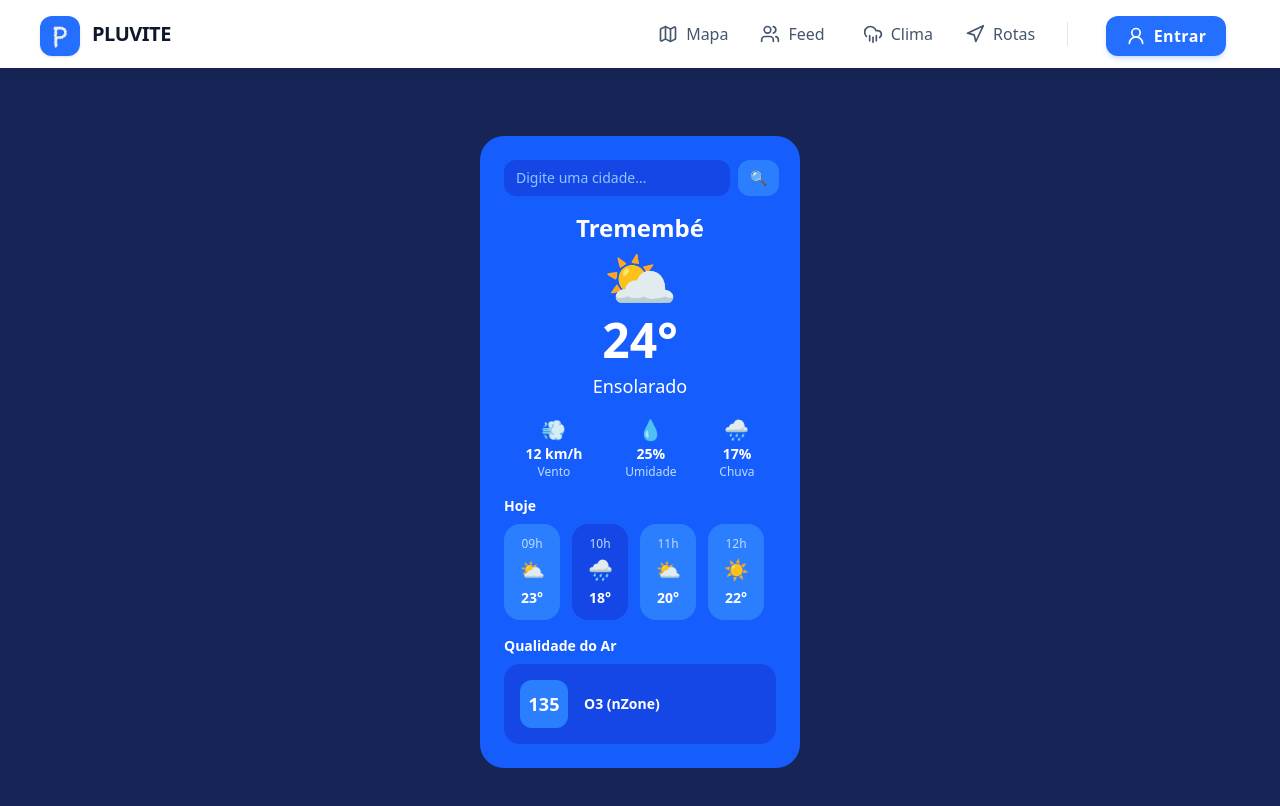
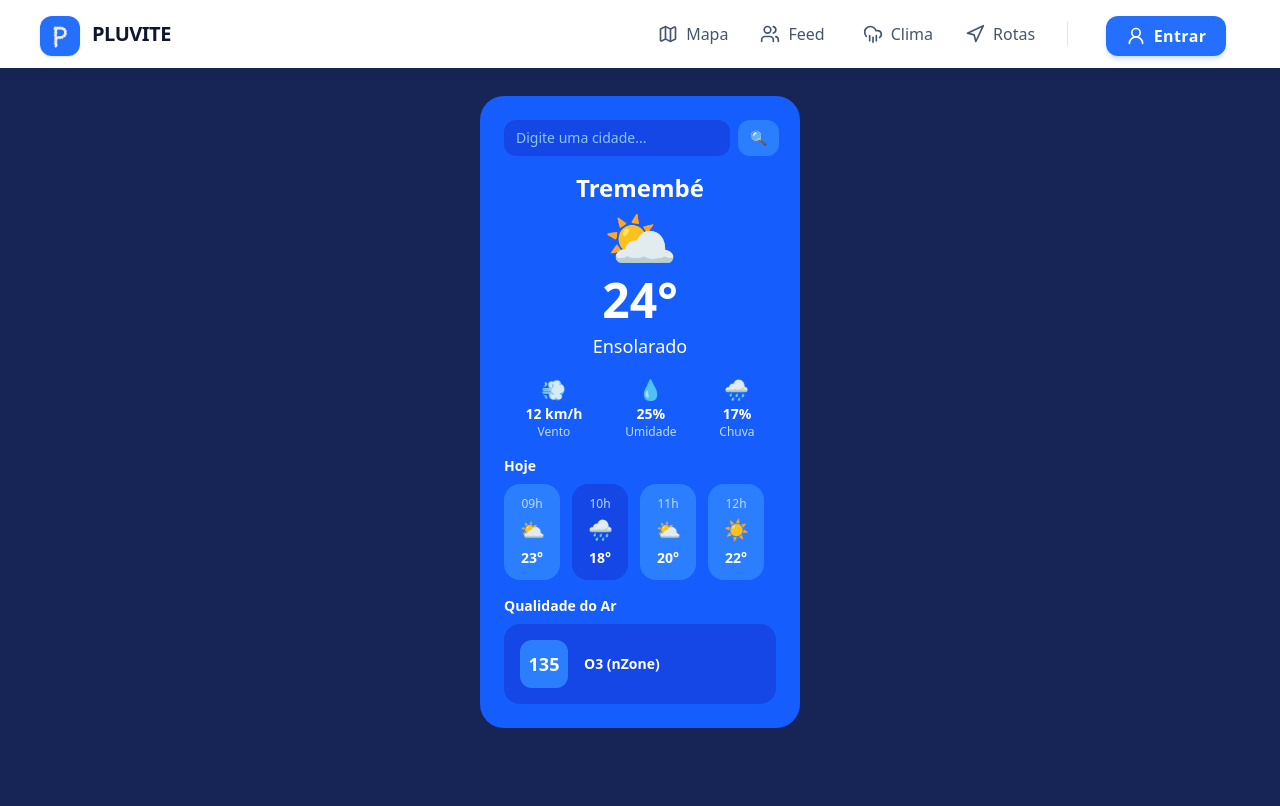
Before and after one commit to juliasantos-Git/Pluvite, a Next.js app in the folder pluvite/: page /Clima in a window 1280 px wide. Shown: the top 806 px of the page. Built offline with nearby package versions, Linux system fonts and the light colour scheme.

Commit message:
Atualização do Clima

```diff
--- a/pluvite/app/Clima/page.tsx
+++ b/pluvite/app/Clima/page.tsx
@@ -38,7 +38,7 @@ export default function ClimaPage() {
   }
 
   return (
-    <main className="min-h-screen bg-blue-950 flex items-start justify-center pt-24 pb-10 overflow-y-auto">
+    <main className="min-h-screen bg-blue-950 flex items-start justify-center pt-14 pb-10 overflow-y-auto">
       <div className="bg-blue-600 rounded-3xl p-6 w-80 text-white text-center">
 
         <div className="flex gap-2 mb-4">
```
